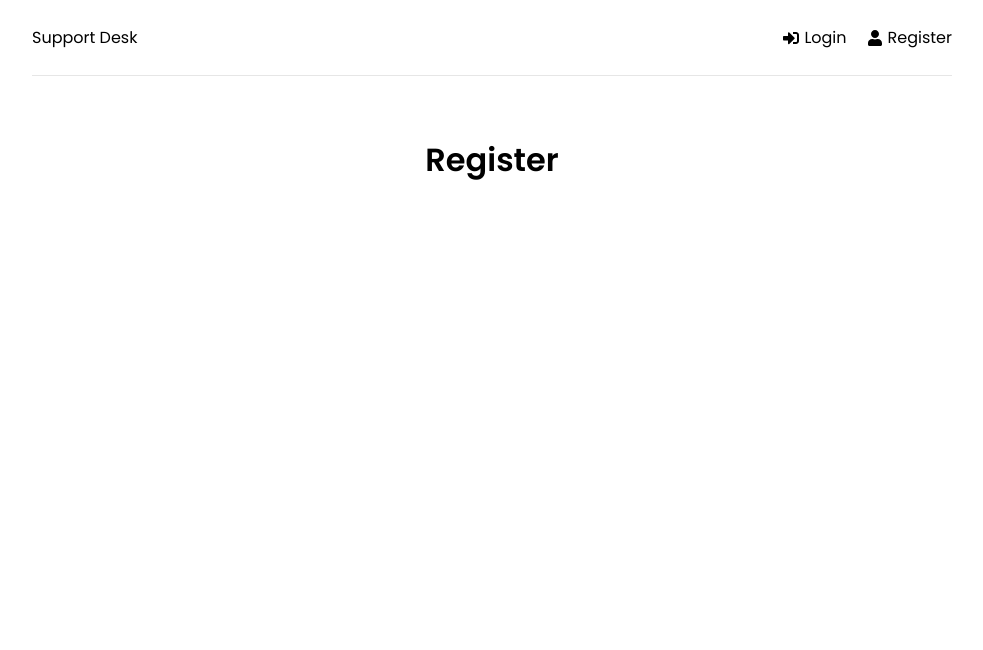
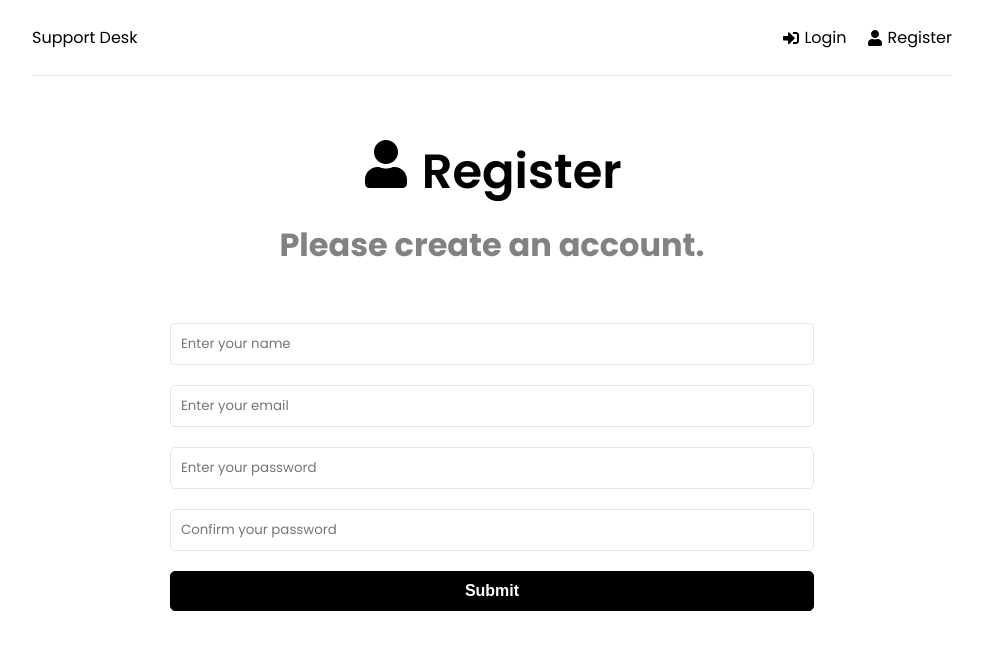
Before and after one commit to WeslenLakins/ai-application-assistant, a React (Create React App) app in the folder frontend/: page /register in a window 1280 px wide. Shown: the top 650 px of the page, without its empty margins (148-1131 px from the left). Built offline with nearby package versions, Linux system fonts and the light colour scheme.

Commit message:
Added login & register forms, and home page UI

```diff
--- a/frontend/src/App.js
+++ b/frontend/src/App.js
@@ -1,4 +1,6 @@
 import { BrowserRouter as Router, Routes, Route } from 'react-router-dom'
+import { ToastContainer } from 'react-toastify'
+import 'react-toastify/dist/ReactToastify.css'
 import Header from './components/Header'
 import Home from './pages/Home'
 import Login from './pages/Login'
@@ -17,6 +19,7 @@ function App() {
           </Routes>
         </div>
       </Router>
+      <ToastContainer />
     </>
   )
 }
--- a/frontend/src/components/Header.jsx
+++ b/frontend/src/components/Header.jsx
@@ -1,4 +1,4 @@
-import { FaSignInAlt, FaUser } from 'react-icons/fa'
+import { FaSignInAlt, FaSignOutAlt, FaUser } from 'react-icons/fa'
 import { Link } from 'react-router-dom'
 
 function Header() {
--- a/frontend/src/pages/Home.jsx
+++ b/frontend/src/pages/Home.jsx
@@ -1,8 +1,22 @@
+import { Link } from 'react-router-dom'
+import { FaQuestion, FaQuestionCircle, FaTicketAlt } from 'react-icons/fa'
+
 function Home() {
   return (
-    <div>
-      <h1>Home</h1>
-    </div>
+    <>
+      <section className='heading'>
+        <h1>What do you need help with?</h1>
+        <p>Please choose from an option below.</p>
+      </section>
+
+      <Link to='/new-ticket' className='btn btn-reverse btn-block'>
+        <FaQuestionCircle /> Create New Ticket
+      </Link>
+
+      <Link to='/tickets' className='btn btn-block'>
+        <FaTicketAlt /> View My Tickets
+      </Link>
+    </>
   )
 }
 
--- a/frontend/src/pages/Login.jsx
+++ b/frontend/src/pages/Login.jsx
@@ -1,8 +1,69 @@
+import { useState } from 'react'
+import { toast } from 'react-toastify'
+import { FaSignInAlt } from 'react-icons/fa'
+
 function Login() {
+  const [formData, setFormData] = useState({
+    email: '',
+    password: '',
+  })
+
+  const { email, password } = formData
+
+  const onChange = (e) => {
+    setFormData((prevState) => ({
+      ...prevState,
+      [e.target.name]: e.target.value,
+    }))
+  }
+
+  const onSubmit = (e) => {
+    e.preventDefault()
+  }
+
   return (
-    <div>
-      <h1>Login</h1>
-    </div>
+    <>
+      <section className='heading'>
+        <h1>
+          <FaSignInAlt /> Login
+        </h1>
+        <p>Please login to access your account.</p>
+      </section>
+
+      <section className='form'>
+        <form onSubmit={onSubmit}>
+          <div className='form-group'>
+            <input
+              type='email'
+              className='form-control'
+              id='email'
+              name='email'
+              value={email}
+              onChange={onChange}
+              placeholder='Enter your email'
+              required
+            />
+          </div>
+          <div className='form-group'>
+            <input
+              type='password'
+              className='form-control'
+              id='password'
+              name='password'
+              value={password}
+              onChange={onChange}
+              placeholder='Enter your password'
+              required
+            />
+          </div>
+          <div className='form-group'>
+            <button type='submit' className='btn btn-block'>
+              Submit
+            </button>
+          </div>
+        </form>
+      </section>
+    </>
   )
 }
 
--- a/frontend/src/pages/Register.jsx
+++ b/frontend/src/pages/Register.jsx
@@ -1,8 +1,101 @@
+import { useState } from 'react'
+import { toast } from 'react-toastify'
+import { FaUser } from 'react-icons/fa'
+
 function Register() {
+  const [formData, setFormData] = useState({
+    name: '',
+    email: '',
+    password: '',
+    passwordConfirm: '',
+  })
+
+  const { name, email, password, passwordConfirm } = formData
+
+  const onChange = (e) => {
+    setFormData((prevState) => ({
+      ...prevState,
+      [e.target.name]: e.target.value,
+    }))
+  }
+
+  const onSubmit = (e) => {
+    e.preventDefault()
+
+    if (password !== passwordConfirm) {
+      toast.error('Passwords do not match')
+    } else {
+      console.log(formData)
+    }
+  }
+
   return (
-    <div>
-      <h1>Register</h1>
-    </div>
+    <>
+      <section className='heading'>
+        <h1>
+          <FaUser /> Register
+        </h1>
+        <p>Please create an account.</p>
+      </section>
+
+      <section className='form'>
+        <form onSubmit={onSubmit}>
+          <div className='form-group'>
+            <input
+              type='text'
+              className='form-control'
+              id='name'
+              name='name'
+              value={name}
+              onChange={onChange}
+              placeholder='Enter your name'
+              required
+            />
+          </div>
+          <div className='form-group'>
+            <input
+              type='email'
+              className='form-control'
+              id='email'
+              name='email'
+              value={email}
+              onChange={onChange}
+              placeholder='Enter your email'
+              required
+            />
+          </div>
+          <div className='form-group'>
+            <input
+              type='password'
+              className='form-control'
+              id='password'
+              name='password'
+              value={password}
+              onChange={onChange}
+              placeholder='Enter your password'
+              required
+            />
+          </div>
+          <div className='form-group'>
+            <input
+              type='password'
+              className='form-control'
+              id='passwordConfirm'
+              name='passwordConfirm'
+              value={passwordConfirm}
+              onChange={onChange}
+              placeholder='Confirm your password'
+              required
+            />
+          </div>
+          <div className='form-group'>
+            <button type='submit' className='btn btn-block'>
+              Submit
+            </button>
+          </div>
+        </form>
+      </section>
+    </>
   )
 }
 
```
